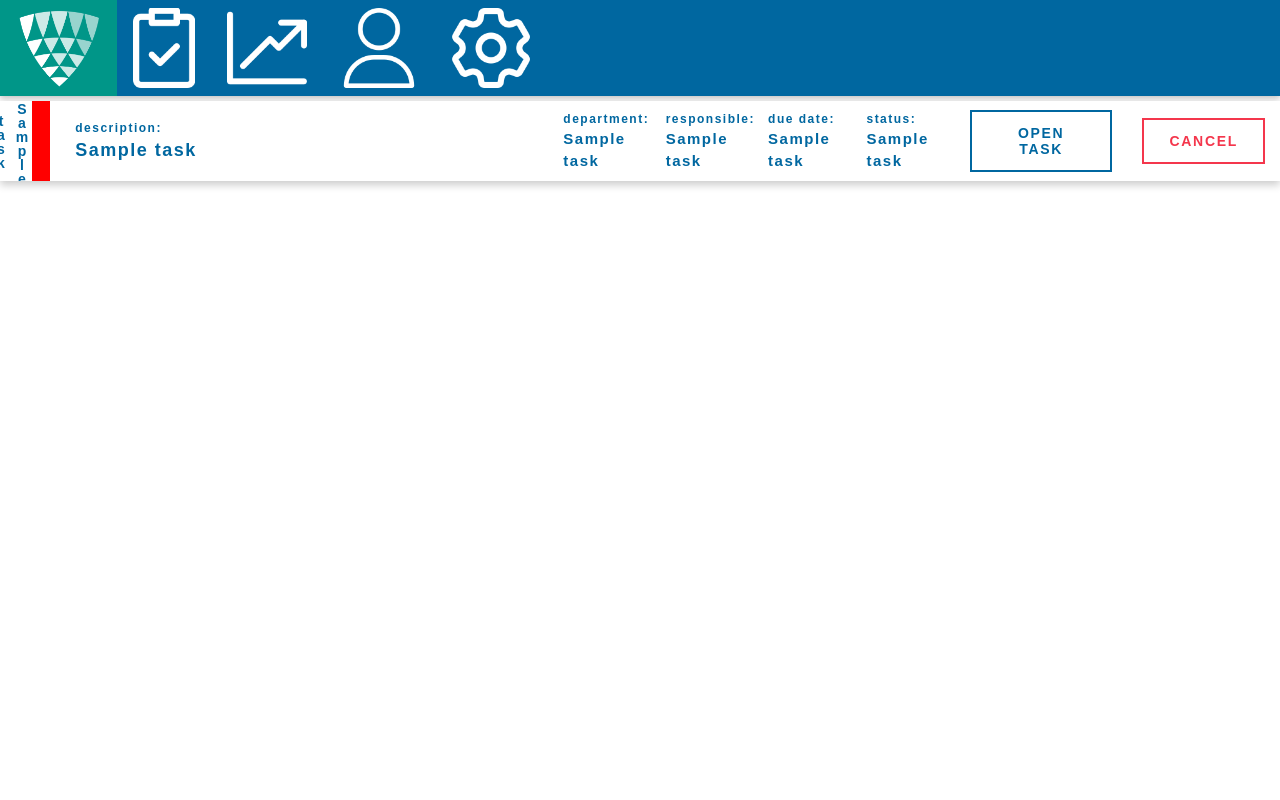
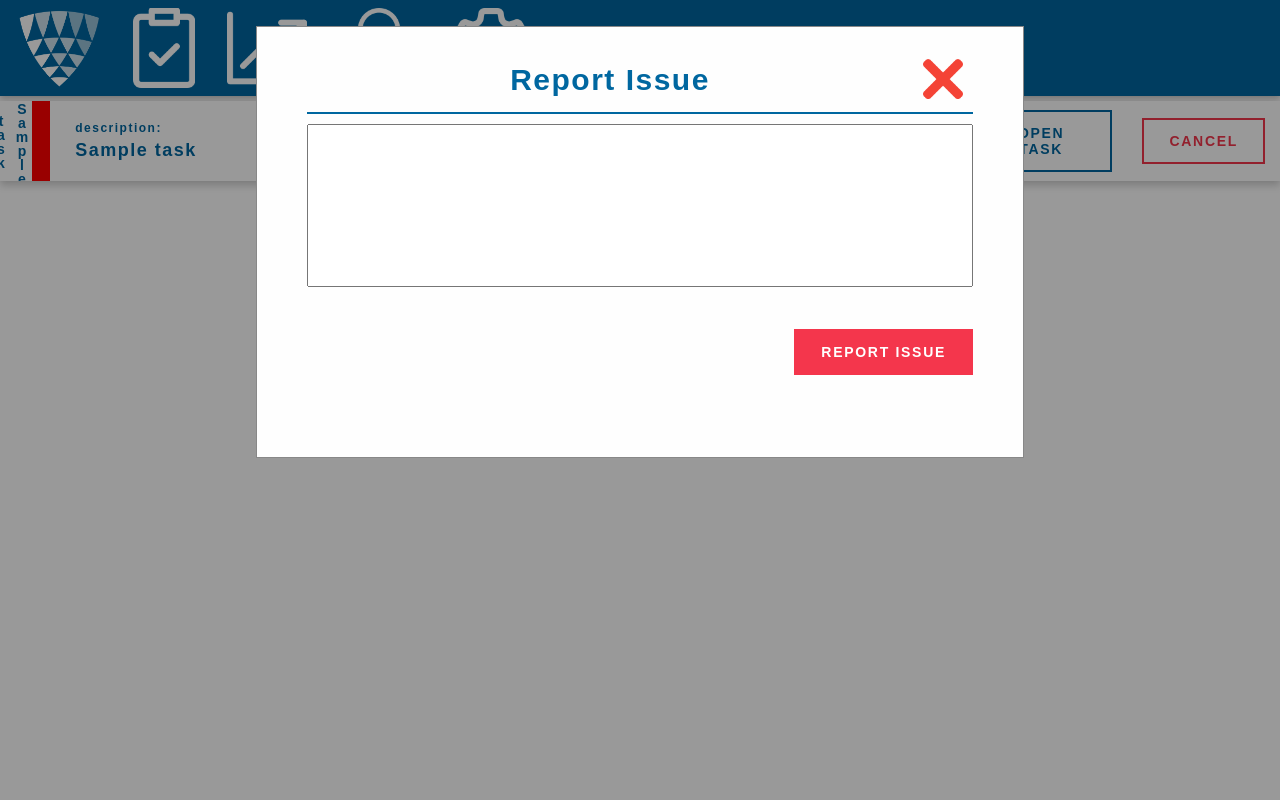
Before and after one commit to patrickvanriesen/patrick, a Flask app: template templates/home.html in a window 1280 px wide. Run offline with Flask 3, Linux system fonts and the light colour scheme; the template is opened without the code that fills it: most values are stand-ins (such as "Sample title", 1, 10 or a date in 2020).

Commit message:
Create Report issue modal

```diff
--- a/main.py
+++ b/main.py
@@ -53,7 +53,6 @@ def home():
                                                    f' WHERE ROWID = {task_id} ')
 
         if request.form.get('edit_task'):
-            print('OK')
             task_id = request.form.get('edit_task')
             DbCon(session['db']).connection_simple(f'DELETE FROM TASK_TABLE WHERE ROWID = {task_id}')
             add_task()
@@ -108,7 +107,6 @@ def finished_tasks():
         user_name = session['user']['name']
 
         if request.form.get('verify_task'):
-            print('verify_task')
             task_id = request.form.get('verify_task')
             verified_time = datetime.now().strftime("%d-%m-%Y %H:%M")
             DbCon(session['db']).connection_simple(f'UPDATE TASK_TABLE SET status = "Completed",'
--- a/templates/common.html
+++ b/templates/common.html
@@ -194,7 +194,7 @@
                <div class="lineage_font_semi_bold" style="width:100%;display: flex; align-items: center; margin-bottom:10px;">
                    <strong>Instructions:</strong>
                </div>
-               <div style="width:100%;display: flex; align-items: center; margin-bottom:10px;">
+               <div style="width:100%;display:flex;align-items: center; margin-bottom:10px;">
                    <textarea name="task_instruction" rows="7" cols="60" maxlength="150" style="width:100%; overflow: hidden;
                     resize:none; white-space:pre-line;"></textarea>
                </div>
@@ -413,7 +413,7 @@
          <div id="add_user_header" style="display:flex; align-items:center;">
             <h2 class="lineage_font_bold" style="display:inline-flex; justify-content:center; width:95%;">Add user</h2>
             <img src="static\close.png" height="40px;" style="margin:10px" onclick="close_modal('add_user_modal')">
-        </div>
+         </div>
          <!-- underscore line-->
         <div style="background-color:#0067a0; height:2px; width:100%; margin-bottom:10px;"></div>
         <!-- add user form -->
@@ -479,6 +479,36 @@
         </div>
 
 
+<!-- Report issue modal-->
+<div id="report_issue_modal" class="task_modal" style="display:block;" >
+    <div id="report_issue_modal_content" class="task_modal_content" style="padding:50px; padding-top:20px; height:54%; width:60%;">
+        <!--report issue header-->
+        <div id="report_issue_header" style="display:flex; align-items:center;">
+            <h2 class="lineage_font_bold" style="display:inline-flex; justify-content:center; width:95%;">Report Issue</h2>
+            <img src="static\close.png" height="40px;" style="margin:10px" onclick="close_modal('report_issue_modal')">
+        </div>
+             <!-- underscore line-->
+        <div style="background-color:#0067a0; height:2px; width:100%; margin-bottom:10px;"></div>
+        <!--Report issue form-->
+        <div>
+            <form method="get">
+
+                 <textarea name="Issue_report_issue" rows="7"  cols="60" maxlength="150" style="width:100%; overflow: hidden;
+                    resize:none; white-space:pre-line;"></textarea>
+
+                 <div style="width:100%;margin-bottom:15px;display:flex;justify-content:flex-end;margin-top:35px;">
+                    <input name="Report_issue" type="submit" value="Report Issue" class="lineage_red_button">
+                 </div>
+
+            </form>
+
+        </div>
+
+    </div>
+
+</div>
+
+
 <!-- where the javascript lives,guess i should clean that up at some point -->
 <script src="static/scripts/script.js"></script>
 
```
Also changed, not shown: todos.txt (+9 -5 lines), KBL.db.
